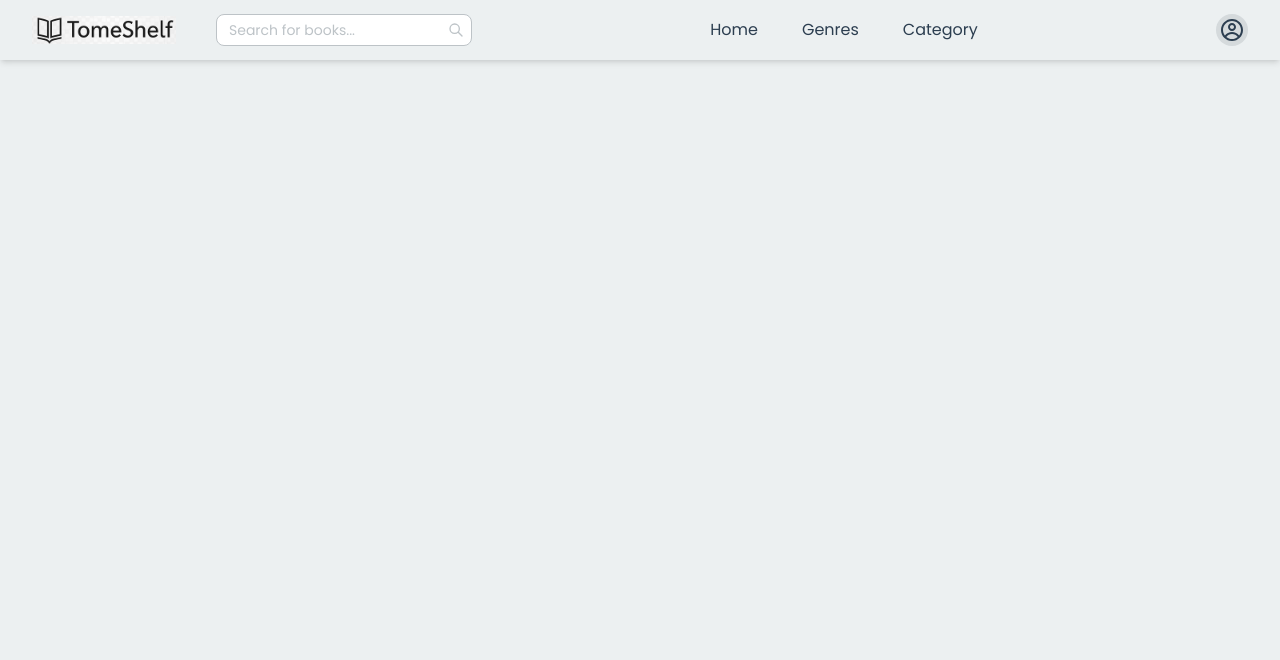
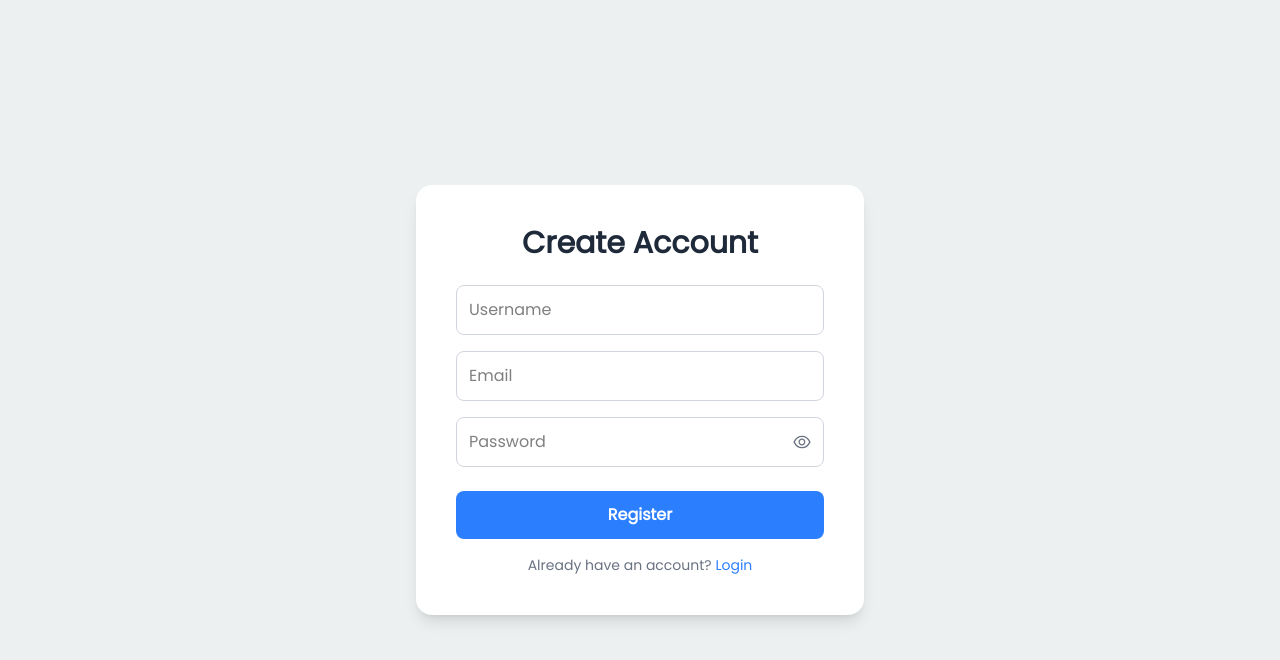
Before and after one commit to Kiruthicksan/TombShelf, a React (Vite) app in the folder frontend/: page /register in a window 1280 px wide. Shown: the top 660 px of the page. Built offline with nearby package versions, Linux system fonts and the light colour scheme.

Commit message:
Implemented register page

```diff
--- a/frontend/package.json
+++ b/frontend/package.json
@@ -13,11 +13,13 @@
     "@tailwindcss/vite": "^4.1.13",
     "axios": "^1.12.2",
     "framer-motion": "^12.23.16",
+    "multer": "^2.0.2",
     "react": "^19.1.1",
     "react-dom": "^19.1.1",
     "react-icons": "^5.5.0",
     "react-router-dom": "^7.9.1",
-    "tailwindcss": "^4.1.13"
+    "tailwindcss": "^4.1.13",
+    "zustand": "^5.0.8"
   },
   "devDependencies": {
     "@eslint/js": "^9.33.0",
--- a/frontend/src/App.jsx
+++ b/frontend/src/App.jsx
@@ -2,13 +2,37 @@ import { BrowserRouter, Route, Routes } from "react-router-dom"
 import Home from "./pages/Home/Home"
 import Navbar from "./components/Navbar/Navbar"
 
+import Register from "./pages/Register"
+import LoginPage from "./pages/LoginPage"
+
+const MainLayout = ({children}) => {
+  return(
+    <>
+      <Navbar />
+      {children}
+    </>
+  )
+}
 const App = () => {
   return (
     <BrowserRouter>
-    <Navbar />
+
     <Routes>
-      <Route path="/" element = {<Home />} />
+      <Route path="/" element = {
+        <MainLayout>
+           <Home />
+        </MainLayout>
+
+        } />
+
+          {/* Auth pages without navbar */}
+         <Route path="/register" element = {<Register />}></Route>
+         <Route path="/login" element = {<LoginPage />}></Route>
     </Routes>
+
+
+
+
     </BrowserRouter>
   )
 }
--- a/frontend/src/components/Navbar/Navbar.jsx
+++ b/frontend/src/components/Navbar/Navbar.jsx
@@ -13,6 +13,7 @@ const Navbar = () => {
   const [isMobileMenuOpen, setIsMobileMenuOpen] = useState(false);
   const dropDownRef = useRef(null)
   useOutsideClick(dropDownRef, () => setIsMobileMenuOpen(false))
+
 
   const navLinkClasses = ({ isActive }) =>
     `block px-4 py-2 rounded-lg transition-colors duration-200 ${
@@ -82,6 +83,8 @@ const Navbar = () => {
             )}
           </div>
         </div>
+
+
       </nav>
 
       {/* Mobile Menu */}
--- /dev/null
+++ b/frontend/src/pages/LoginPage.jsx
@@ -0,0 +1,90 @@
+import { useState } from "react";
+import { useAuthStore } from "../store/store";
+import { useNavigate } from "react-router-dom";
+import { AiOutlineEye, AiOutlineEyeInvisible } from "react-icons/ai";
+
+const LoginPage = () => {
+  const [email, setEmail] = useState("");
+  const [password, setPassword] = useState("");
+  const [errorMessage, setErrorMessage] = useState("");
+  const [isLoading, setIsLoading] = useState("");
+  const [showPassword, setShowPassword] = useState("");
+
+  const login = useAuthStore((state) => state.login);
+  const navigate = useNavigate();
+
+  const handleValidaton = () => {
+    if (!email.trim()) {
+      setErrorMessage("Email is Required");
+      return false;
+    }
+
+    if (!password) {
+      setErrorMessage("Password is Required");
+      return false;
+    }
+    setErrorMessage("");
+    return true;
+  };
+
+  const handleSubmit = async (e) => {
+    e.preventDefault();
+    if (!handleValidaton()) return;
+    setIsLoading(true);
+    try {
+      await login(email, password);
+      navigate("/");
+    } catch (error) {
+      setErrorMessage(errorMessage || "Something Went Wrong");
+    } finally {
+      setIsLoading(false);
+    }
+  };
+  return (
+    <div className="flex justify-center items-center h-screen px-4">
+      <form
+        onSubmit={handleSubmit}
+        className="bg-white p-10 rounded-2xl shadow-lg w-full max-w-md flex flex-col"
+      >
+        <h2 className="text-3xl text-gray-800 mb-6 font-bold text-center">
+          Welcome Back
+        </h2>
+
+        {errorMessage && (
+          <p className="text-red-500 text-sm mb-4 text-center">
+            {errorMessage}
+          </p>
+        )}
+
+        <input
+          type="email"
+          placeholder="Email"
+          value={email}
+          onChange={(e) => setEmail(e.target.value)}
+          className="w-full mb-4 p-3 border border-gray-300 rounded-lg focus:outline-none focus:ring-2 focus:ring-blue-500 focus:border-blue-500 transition-all"
+        />
+
+        <div className="w-full relative mb-6">
+          <input
+            type={showPassword ? "text" : "password"}
+            placeholder="Password"
+            value={password}
+            onChange={(e) => setPassword(e.target.value)}
+            className="w-full p-3 pr-12 border border-gray-300 rounded-lg focus:outline-none focus:ring-2 focus:ring-blue-500 focus:border-blue-500 transition-all"
+          />
+          <span
+            className="absolute inset-y-0 right-3 flex items-center"
+            onClick={() => setShowPassword(!showPassword)}
+          >
+            {showPassword ? (
+              <AiOutlineEyeInvisible size={20} />
+            ) : (
+              <AiOutlineEye size={20} />
+            )}
+          </span>
+        </div>
+      </form>
+    </div>
+  );
+};
+export default LoginPage;
--- /dev/null
+++ b/frontend/src/pages/Register.jsx
@@ -0,0 +1,134 @@
+import { useState } from "react";
+import { useAuthStore } from "../store/store";
+import { useNavigate } from "react-router-dom";
+import { AiOutlineEye, AiOutlineEyeInvisible } from "react-icons/ai";
+
+const Register = () => {
+
+    //  used default forms for my pratcie .
+  const [userName, setUserName] = useState("");
+  const [email, setEmail] = useState("");
+  const [password, setPassword] = useState("");
+  const [errorMessage, setErrorMessage] = useState("");
+  const [showPassword, setShowPassword] = useState(false);
+  const [isLoading, setIsLoading] = useState(false);
+
+  const register = useAuthStore((state) => state.register);
+  const login = useAuthStore((state) => state.login);
+  const navigate = useNavigate();
+
+  // validation logic
+  const handleValidation = () => {
+    if (!userName.trim()) {
+      setErrorMessage("Username is required");
+      return false;
+    }
+    if (!email.trim()) {
+      setErrorMessage("Email is required");
+      return false;
+    }
+    const emailRegex = /^[^\s@]+@[^\s@]+\.[^\s@]+$/;
+    if (!emailRegex.test(email)) {
+      setErrorMessage("Invalid email address");
+      return false;
+    }
+    if (!password) {
+      setErrorMessage("Password is required");
+      return false;
+    }
+    if (password.length < 8) {
+      setErrorMessage("Password must be at least 8 characters long");
+      return false;
+    }
+    setErrorMessage("");
+    return true;
+  };
+
+  const handleSubmit = async (e) => {
+    e.preventDefault();
+    if (!handleValidation()) return;
+    setIsLoading(true);
+    try {
+      const res = await register(userName, email, password);
+      if (res?.message || res?.user) {
+        await login(email, password);
+        navigate("/");
+      }
+    } catch (error) {
+      setErrorMessage(error.message || "Something went wrong");
+    } finally {
+      setIsLoading(false);
+    }
+  };
+
+  return (
+    <div className="flex justify-center items-center h-screen px-4">
+      <form
+        className="bg-white p-10 rounded-2xl shadow-lg w-full max-w-md flex flex-col"
+        onSubmit={handleSubmit}
+      >
+        <h2 className="text-3xl font-bold mb-6 text-center text-gray-800">
+          Create Account
+        </h2>
+
+        {errorMessage && (
+          <p className="text-red-500 text-sm mb-4 text-center">{errorMessage}</p>
+        )}
+
+        <input
+          type="text"
+          placeholder="Username"
+          value={userName}
+          onChange={(e) => setUserName(e.target.value)}
+          className="w-full mb-4 p-3 border border-gray-300 rounded-lg focus:outline-none focus:ring-2 focus:ring-blue-500 focus:border-blue-500 transition"
+        />
+
+        <input
+          type="email"
+          placeholder="Email"
+          value={email}
+          onChange={(e) => setEmail(e.target.value)}
+          className="w-full mb-4 p-3 border border-gray-300 rounded-lg focus:outline-none focus:ring-2 focus:ring-blue-500 focus:border-blue-500 transition"
+        />
+
+        <div className="w-full relative mb-6">
+          <input
+            type={showPassword ? "text" : "password"}
+            placeholder="Password"
+            value={password}
+            onChange={(e) => setPassword(e.target.value)}
+            className="w-full p-3 pr-12 border border-gray-300 rounded-lg focus:outline-none focus:ring-2 focus:ring-blue-500 focus:border-blue-500 transition"
+          />
+          <span
+            className="absolute inset-y-0 right-3 flex items-center cursor-pointer text-gray-500 hover:text-blue-500 transition-colors"
+            onClick={() => setShowPassword(!showPassword)}
+            aria-label={showPassword ? "Hide Password" : "Show Password"}
+          >
+            {showPassword ? <AiOutlineEyeInvisible size={20} /> : <AiOutlineEye size={20} />}
+          </span>
+        </div>
+
+        <button
+          type="submit"
+          className={`w-full py-3 rounded-lg font-semibold text-white transition ${
+            isLoading
+              ? "bg-blue-300 cursor-not-allowed"
+              : "bg-blue-500 hover:bg-blue-600"
+          }`}
+          disabled={isLoading}
+        >
+          {isLoading ? "Registering..." : "Register"}
+        </button>
+
+        <p className="text-sm text-gray-500 mt-4 text-center">
+          Already have an account?{" "}
+          <span className="text-blue-500 cursor-pointer hover:underline" onClick={() => navigate("/login")}>
+            Login
+          </span>
+        </p>
+      </form>
+    </div>
+  );
+};
+
+export default Register;
--- /dev/null
+++ b/frontend/src/services/api.js
@@ -0,0 +1,7 @@
+import axios from "axios";
+
+
+export const api = axios.create({
+    baseURL : "http://localhost:5000/api",
+    withCredentials: true
+})
--- /dev/null
+++ b/frontend/src/store/store.js
@@ -0,0 +1,68 @@
+import { create } from "zustand";
+import { api } from "../services/api.js";
+
+export const useAuthStore = create((set) => ({
+  user: null,
+  isAuthenticated: false,
+  isLoading: null,
+  error: null,
+
+  register: async (userName, email, password) => {
+    set({ isLoading: true, error: null });
+    try {
+      const response = await api.post("/auth/register", {
+        userName,
+        email,
+        password,
+      });
+      set({ isLoading: false });
+      return response.data;
+    } catch (error) {
+      set({ error: error.message, isLoading: false });
+    }
+  },
+  login: async (email, password) => {
+    set({ isLoading: true, error: null });
+    try {
+      const response = await api.post("/auth/login", { email, password });
+      set({
+        user: response.data.user,
+        isAuthenticated: true,
+        isLoading: false,
+      });
+
+      return response.data;
+    } catch (error) {
+      set({
+        error: error.response?.data?.message || error.message,
+        isLoading: false,
+      });
+    }
+  },
+  fetchUser: async () => {
+    set({ isLoading: true, error: null });
+    try {
+      const response = await api.get("/users/profile");
+      set({
+        user: response.data.user,
+        isAuthenticated: true,
+        isLoading: false,
+      });
+    } catch (error) {
+      set({
+        user: null,
+        isAuthenticated: false,
+        error: error.response?.data?.message || error.message,
+        isLoading: false,
+      });
+    }
+  },
+
+  logout : async () => {
+    try {
+      await api.post('/auth/logout')
+    } catch (error) {
+      set({ error: error.response?.data?.message || error.message });
+    }
+  }
+}));
```
Also changed, not shown: 1 other file (tests, documents, lock files or other folders).
